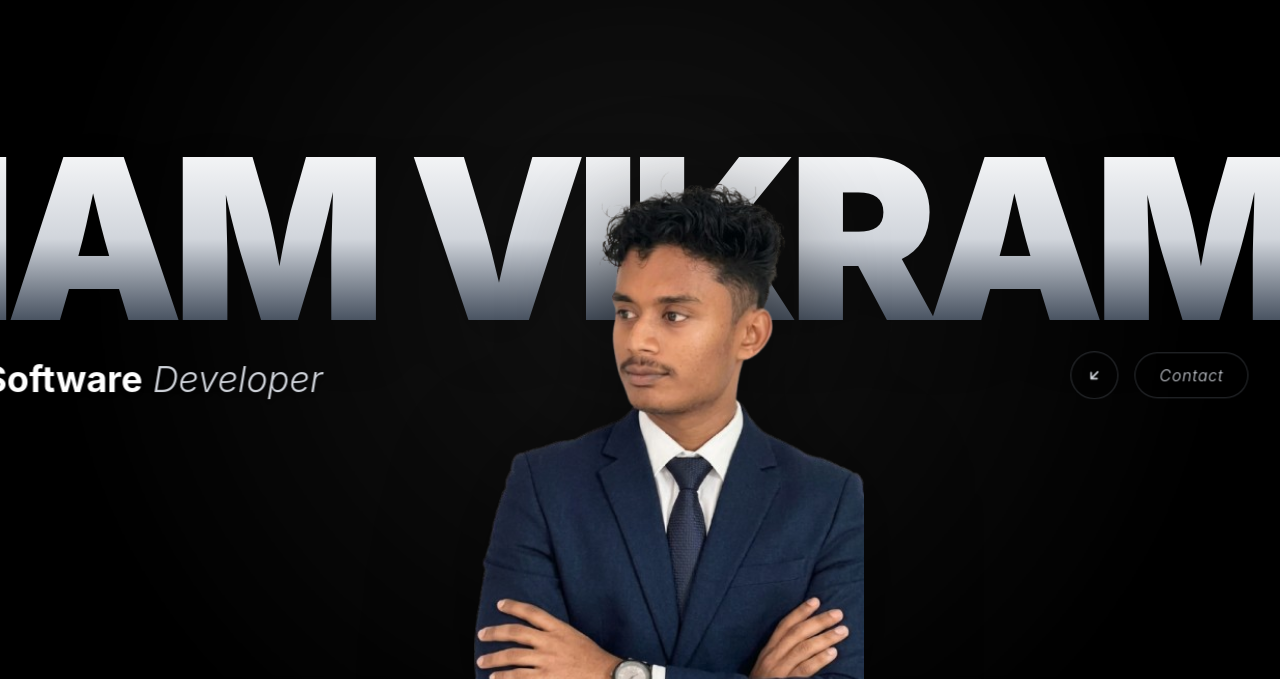
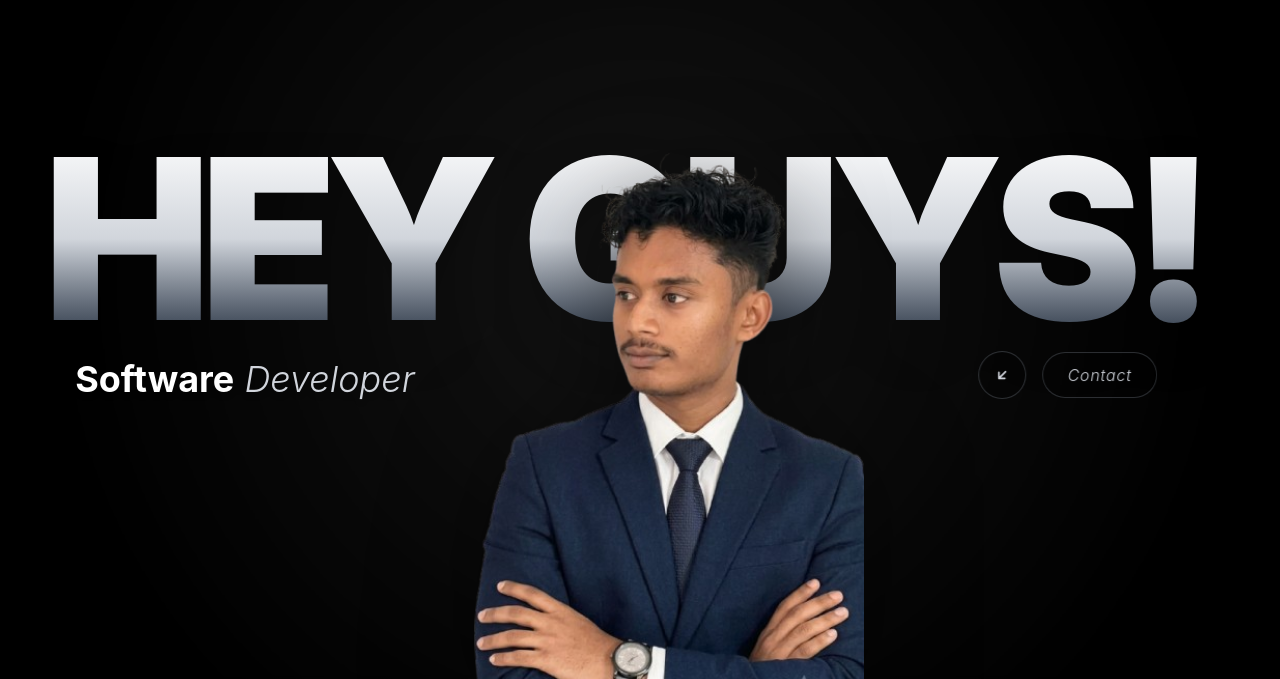
Before and after one commit to vikram662005/vkrm_portfolioo, a React (Vite) app: page / in a window 1280 px wide. Shown: the part 121-800 px from the top of the page. Built offline with nearby package versions, Linux system fonts and the light colour scheme.

Commit message:
Change hero text from 'IAM_VIKRAM' to 'WELCOME'

```diff
--- a/src/components/Hero.jsx
+++ b/src/components/Hero.jsx
@@ -3,7 +3,7 @@ import gsap from 'gsap';
 import centerImage from '../assets/hero_assets/hero_center.png';
 
 const Hero = ({ onPreloadComplete }) => {
-  const [text, setText] = useState('IAM_VIKRAM');
+  const [text, setText] = useState('WELCOME');
   const containerRef = useRef(null);
   const textRef = useRef(null);
   const subtitleRef = useRef(null);
@@ -15,8 +15,8 @@ const Hero = ({ onPreloadComplete }) => {
     window.scrollTo(0, 0);
     document.body.style.overflow = 'hidden';
 
-    const target = "IAM VIKRAM";
-    const start = "HEY GUYS!";
+    const target = "HEY GUYS!";
+    const start = "IAM VIKRAM";
     let iterations = 0;
     let intervalId;
     let timeoutId;
```
